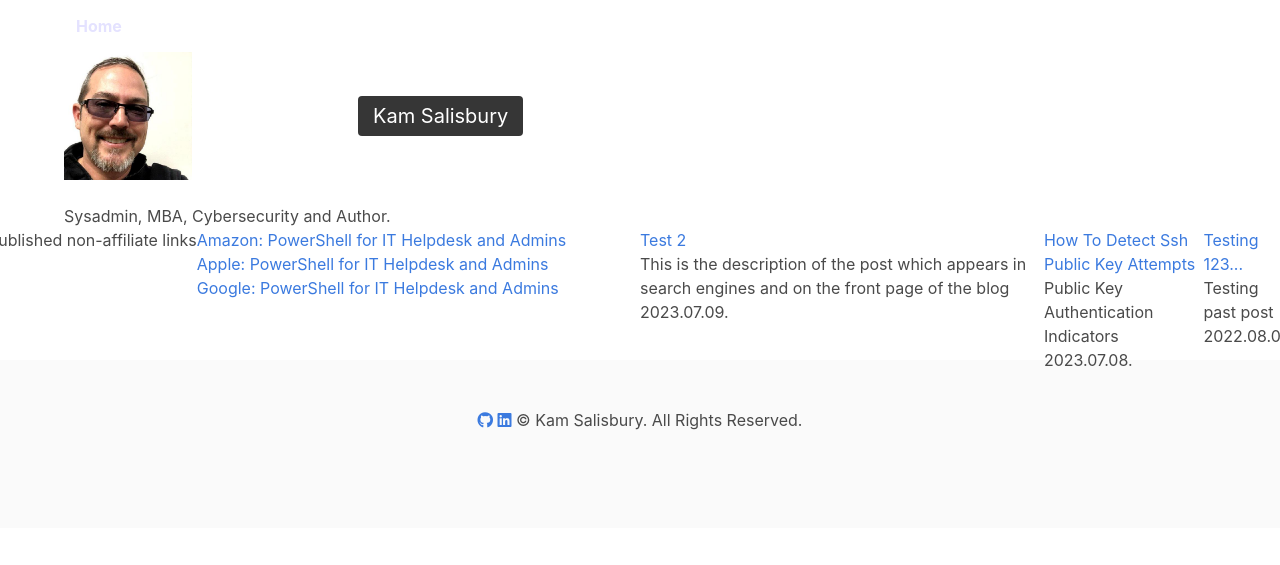
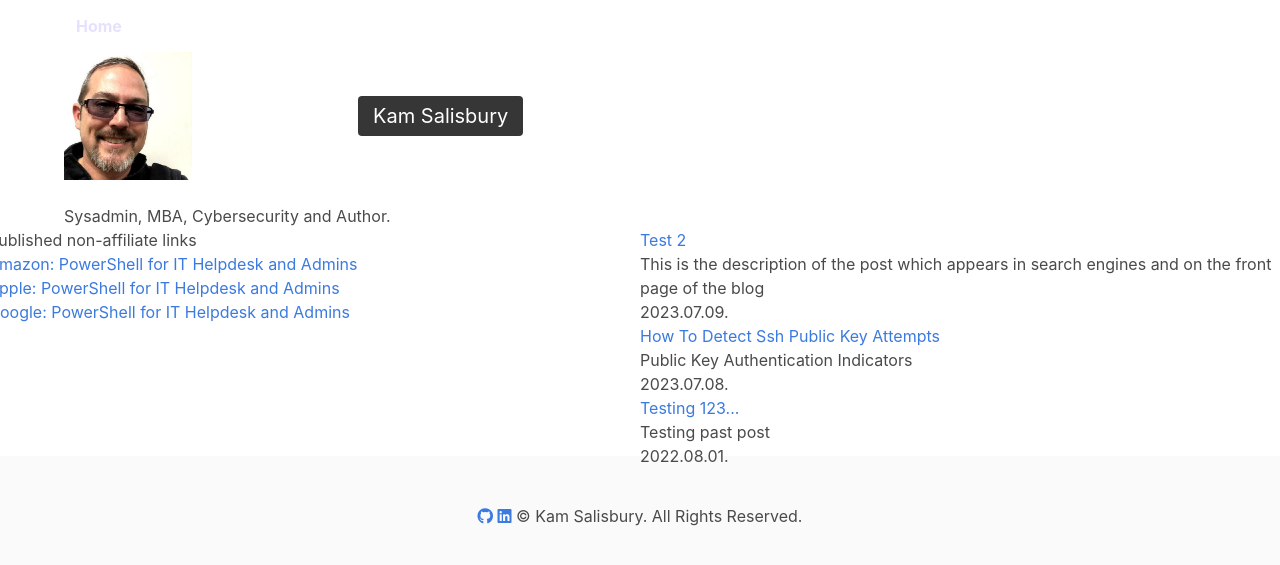
Before and after one commit to kamsalisbury/kamsalisbury.github.io, a Jekyll site: the page built from index.html, in a window 1280 px wide. Shown: the top 565 px of the page. Built offline with Jekyll 4.4.1, drawn with Linux system fonts in a browser that asks for light colours; nearby versions of some CDN libraries; the list of posts is cut into pages by our own code.

Commit message:
Adjust layout

```diff
--- a/_layouts/default.html
+++ b/_layouts/default.html
@@ -43,7 +43,7 @@
         <div class="columns">
             <div class="column">
                 <div class="tile is-ancestor">
-                    <div class="tile">
+                    <div class="tile is-vertical">
                         <h1 class="post-title">Published non-affiliate links</h1>
                         <p class="post-excerpt">
                         <a href="https://www.amazon.com/gp/product/B07W8XW6K6/ref=dbs_a_def_rwt_bibl_vppi_i0">Amazon: PowerShell for IT Helpdesk and Admins</a><br />
@@ -51,7 +51,7 @@
                         <a href="https://www.google.com/books/edition/PowerShell_for_IT_Helpdesk_and_Admins/MccyEAAAQBAJ?hl=en&gbpv=0">Google: PowerShell for IT Helpdesk and Admins</a>
                         </p>
                     </div>
-                    <div class="tile">
+                    <div class="tile is-vertical">
                         {{ content }}
                     </div>
                   </div>
```
